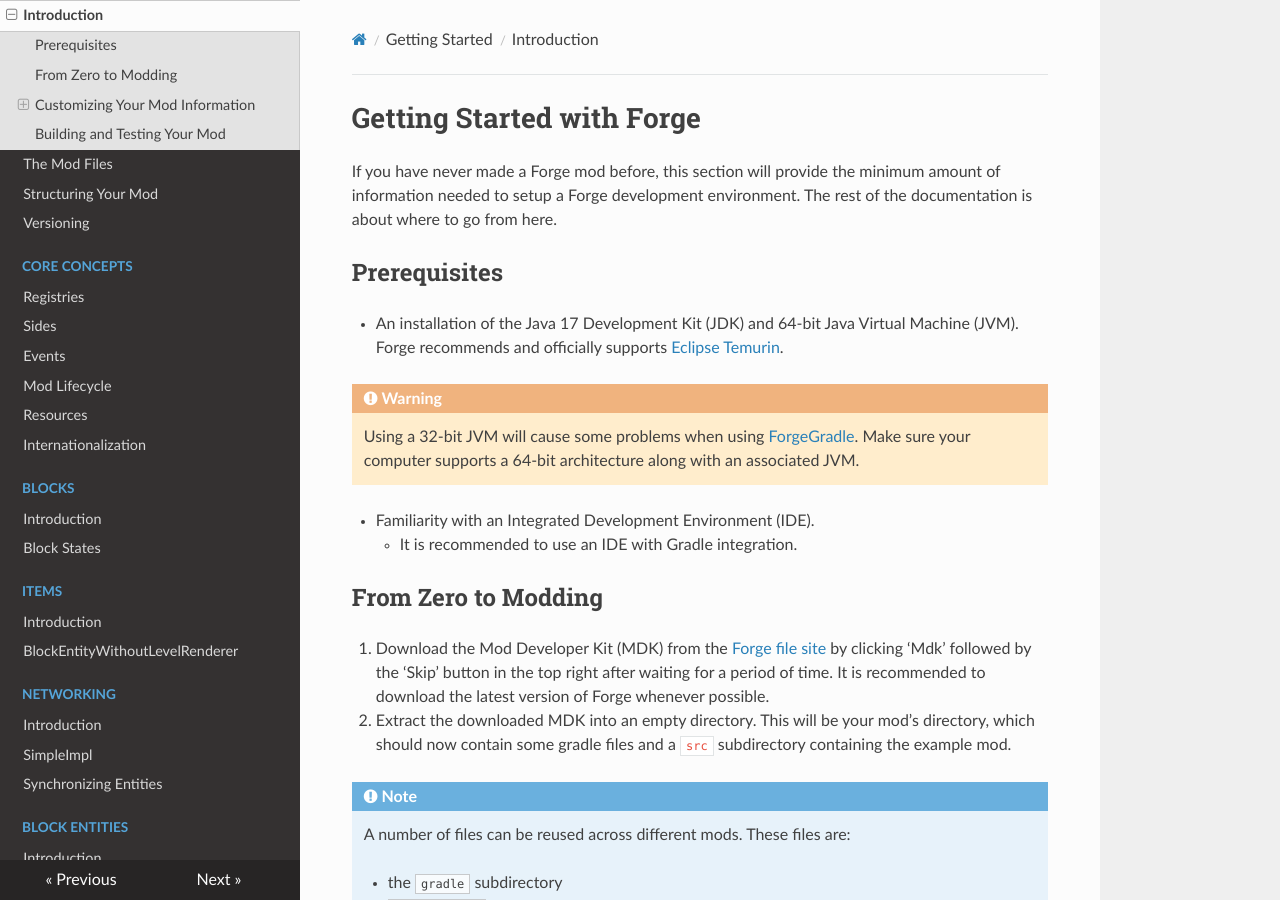
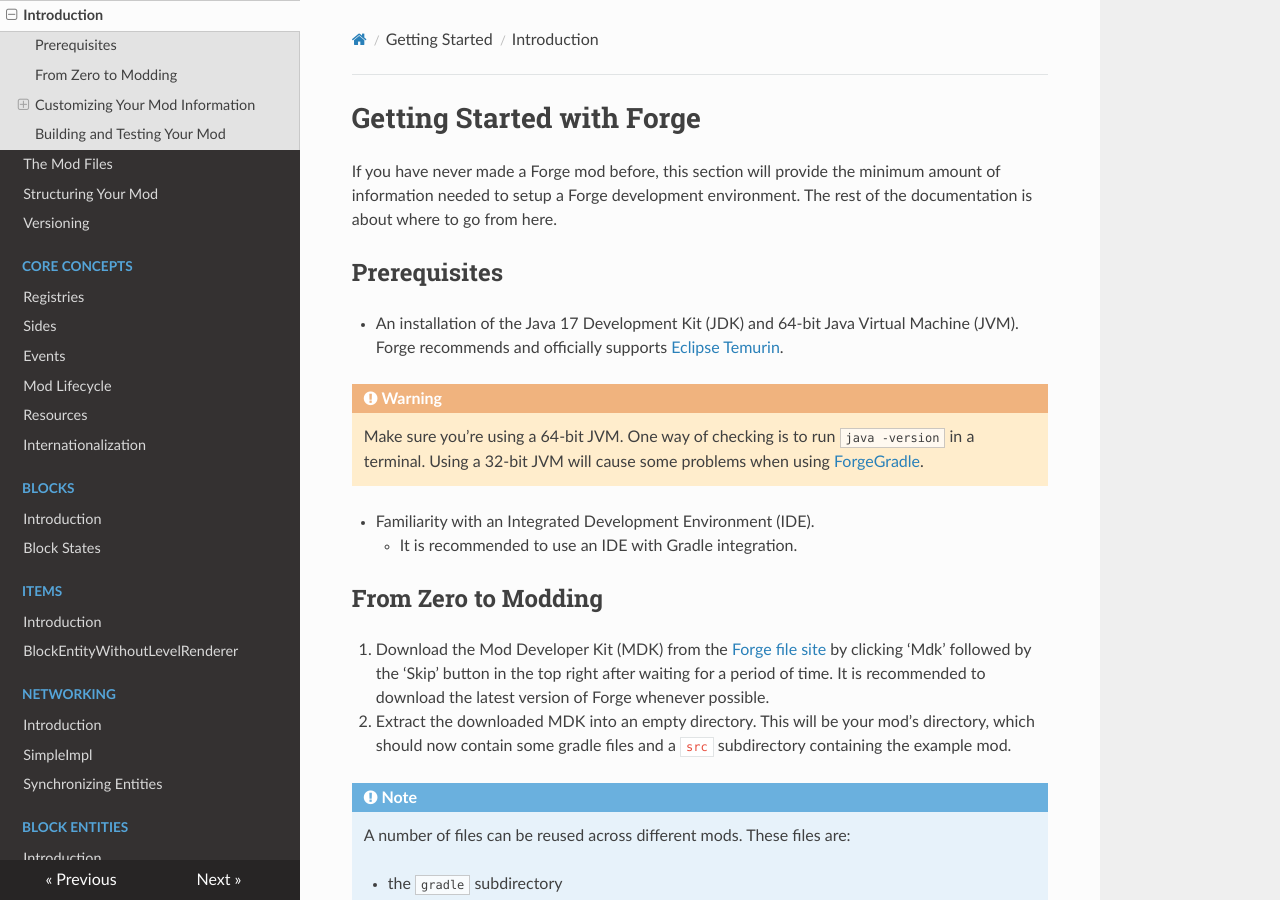
Before and after one commit to MinecraftForge/Documentation, an MkDocs documentation site: the page built from docs/gettingstarted/index.md, in a window 1280 px wide and 900 px high. Built offline with MkDocs 1.6.1, drawn with Linux system fonts in a browser that asks for light colours; nearby versions of some CDN libraries.

```diff
--- a/docs/gettingstarted/index.md
+++ b/docs/gettingstarted/index.md
@@ -9,7 +9,7 @@ Prerequisites
 * An installation of the Java 17 Development Kit (JDK) and 64-bit Java Virtual Machine (JVM). Forge recommends and officially supports [Eclipse Temurin][jdk].
 
 !!! warning
-    Using a 32-bit JVM will cause some problems when using [ForgeGradle]. Make sure your computer supports a 64-bit architecture along with an associated JVM.
+    Make sure you're using a 64-bit JVM. One way of checking is to run `java -version` in a terminal. Using a 32-bit JVM will cause some problems when using [ForgeGradle].
 
 * Familiarity with an Integrated Development Environment (IDE).
     * It is recommended to use an IDE with Gradle integration.
```
Also changed, not shown: docs/gettingstarted/modfiles.md (+1 -1 lines).
